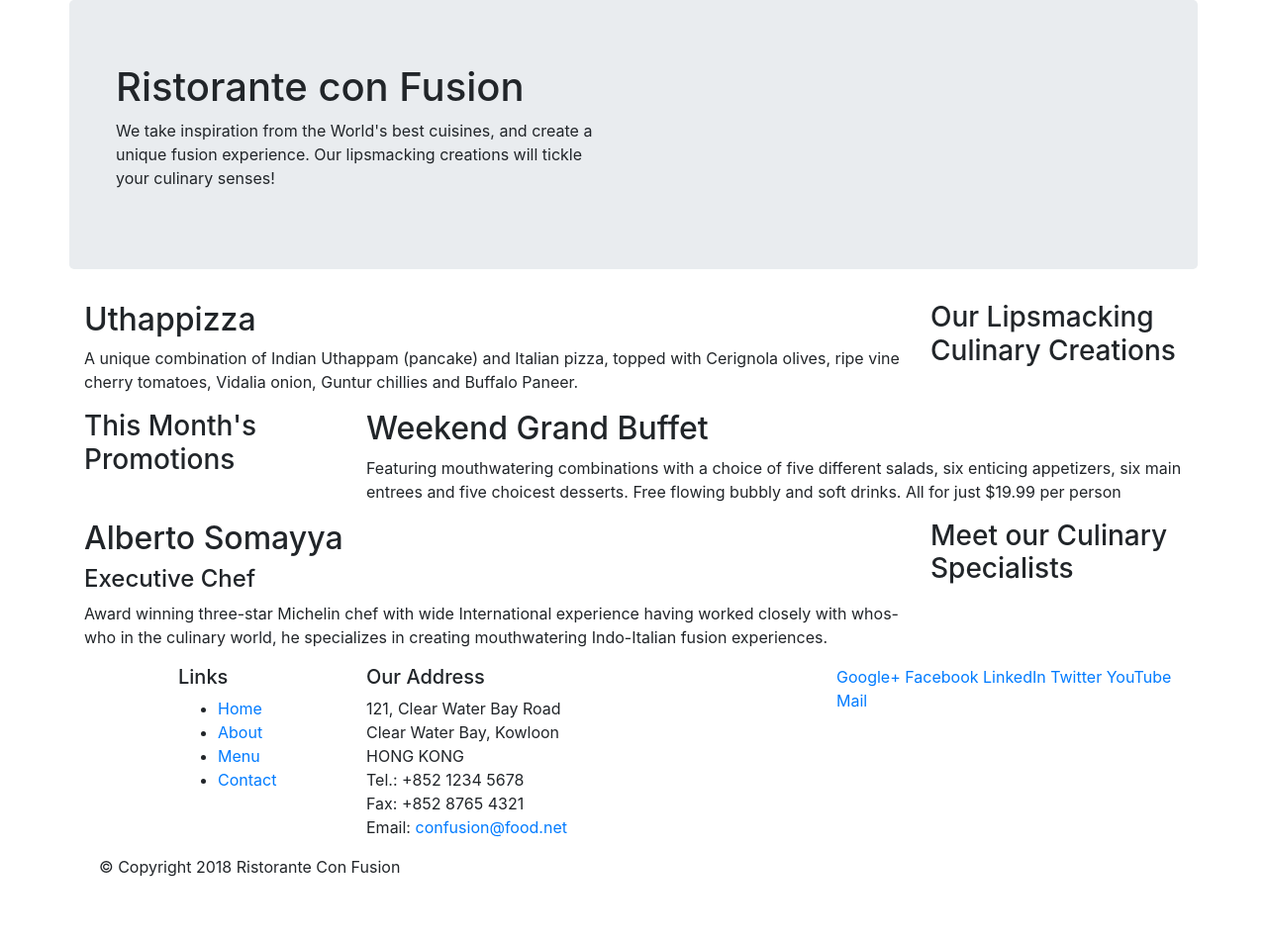
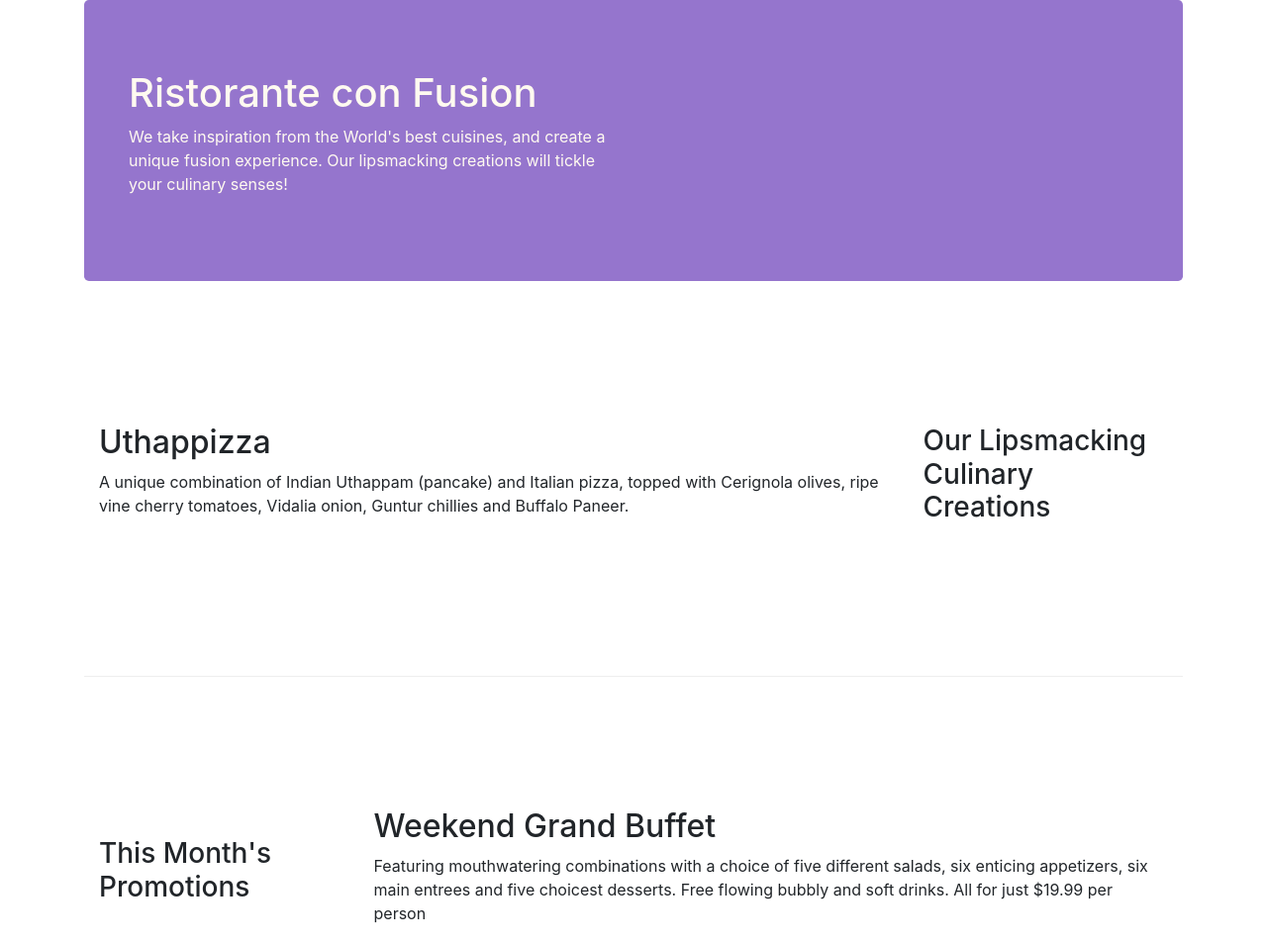
Before and after one commit to esneidermanzano/creactwork, a website: page index.html in a window 1280 px wide. Shown: the top 954 px of the page at 99% size. Before the commit the page ends 904 px from the top, so only its background shows below. Drawn offline with nearby package versions, Linux system fonts and the light colour scheme.

Commit message:
Bootstrap Grid Part 2

```diff
--- /dev/null
+++ b/css/styles.css
@@ -0,0 +1,30 @@
+.row-header{
+    margin:0px auto;
+    padding:0px;
+}
+
+.row-content {
+    margin:0px auto;
+    padding: 50px 0px 50px 0px;
+    border-bottom: 1px ridge;
+    min-height:400px;
+}
+
+.footer{
+    background-color: #D1C4E9;
+    margin:0px auto;
+    padding: 20px 0px 20px 0px;
+}
+
+.jumbotron {
+    padding:70px 30px 70px 30px;
+    margin:0px auto;
+    background: #9575CD ;
+    color:floralwhite;
+}
+
+address{
+    font-size:80%;
+    margin:0px;
+    color:#0f0f0f;
+}
--- a/index.html
+++ b/index.html
@@ -6,6 +6,7 @@
 
     <!-- Bootstrap CSS -->
     <link rel="stylesheet" href="node_modules/bootstrap/dist/css/bootstrap.min.css">
+    <link href="css/styles.css" rel="stylesheet"/>
 <head>
     <title>Ristorante Con Fusion</title>
 </head>
@@ -14,7 +15,7 @@
 
     <header>
         <div class="container">
-            <div class="row">
+            <div class="row row-header">
                 <div class="jumbotron">
                     <div class="col-12 col-sm-6">
                         <h1>Ristorante con Fusion</h1>
@@ -29,7 +30,7 @@
     </header>
 
     <div class="container">
-        <div class="row">
+        <div class="row row-content align-items-center">
             <div class="col-12 col-sm-4 order-sm-last col-md-3">
                 <h3>Our Lipsmacking Culinary Creations</h3>
             </div>
@@ -40,7 +41,7 @@
         </div>
 
 
-        <div class="row">
+        <div class="row row-content align-items-center">
             <div class="col-12 col-sm-4 col-md-3">
                 <h3>This Month's Promotions</h3>
             </div>
@@ -50,7 +51,7 @@
             </div>
         </div>
 
-        <div class="row">
+        <div class="row row-content align-items-center">
             <div class="col-12 col-sm-4 order-sm-last col-md-3">
                 <h3>Meet our Culinary Specialists</h3>
             </div>
@@ -62,12 +63,12 @@
         </div>
     </div>
 
-    <footer>
+    <footer class="footer">
         <div class="container">
             <div class="row">
                 <div class="col-4 offset-1 col-sm-2">
                     <h5>Links</h5>
-                    <ul>
+                    <ul class="list-unstyled">
                         <li><a href="#">Home</a></li>
                         <li><a href="#">About</a></li>
                         <li><a href="#">Menu</a></li>
@@ -85,8 +86,8 @@
 		              Email: <a href="mailto:confusion@food.net">confusion@food.net</a>
 		           </address>
                 </div>
-                <div class="col-12 col-sm-4">
-                    <div>
+                <div class="col-12 col-sm-4 align-self-center">
+                    <div class="text-center">
                         <a href="http://google.com/+">Google+</a>
                         <a href="http://www.facebook.com/profile.php?id=">Facebook</a>
                         <a href="http://www.linkedin.com/in/">LinkedIn</a>
@@ -96,7 +97,7 @@
                     </div>
                 </div>
            </div>
-           <div>
+           <div class="row justify-content-center">
                 <div class="col-auto">
                     <p>© Copyright 2018 Ristorante Con Fusion</p>
                 </div>
```
